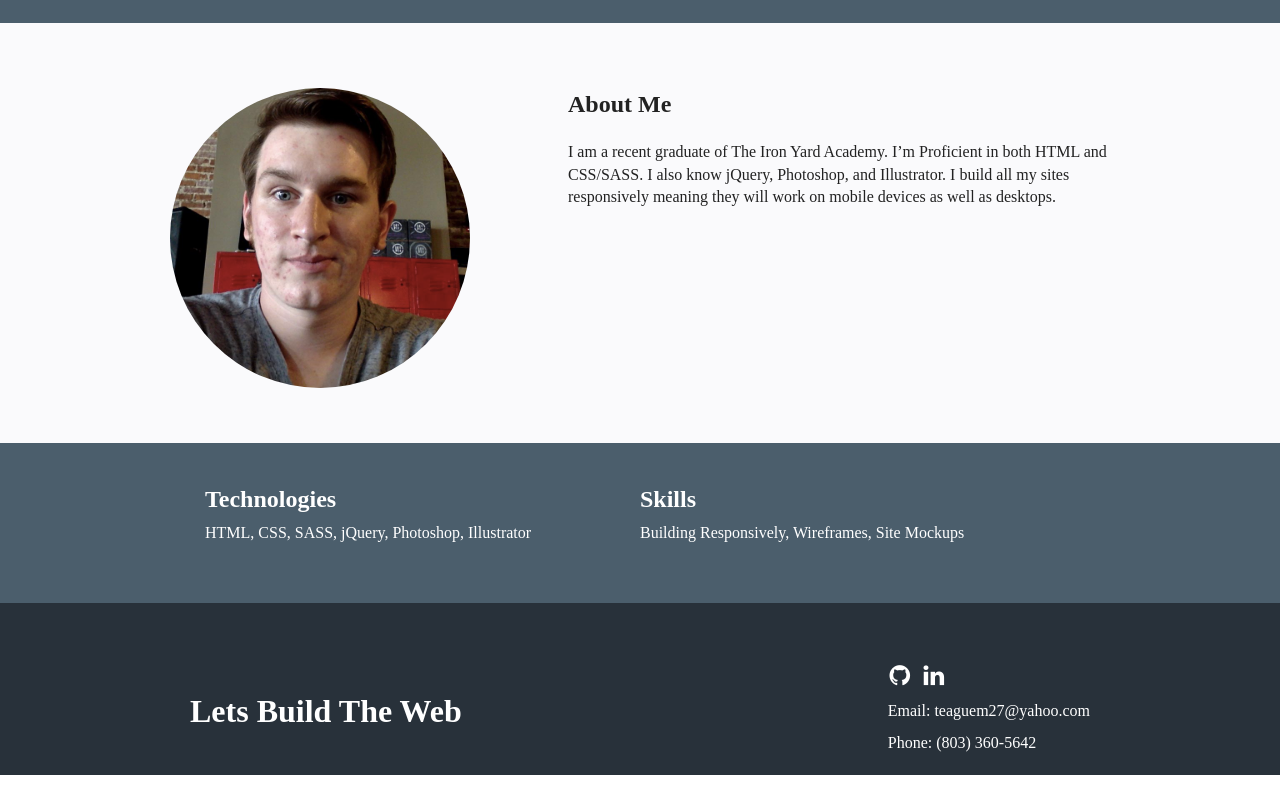
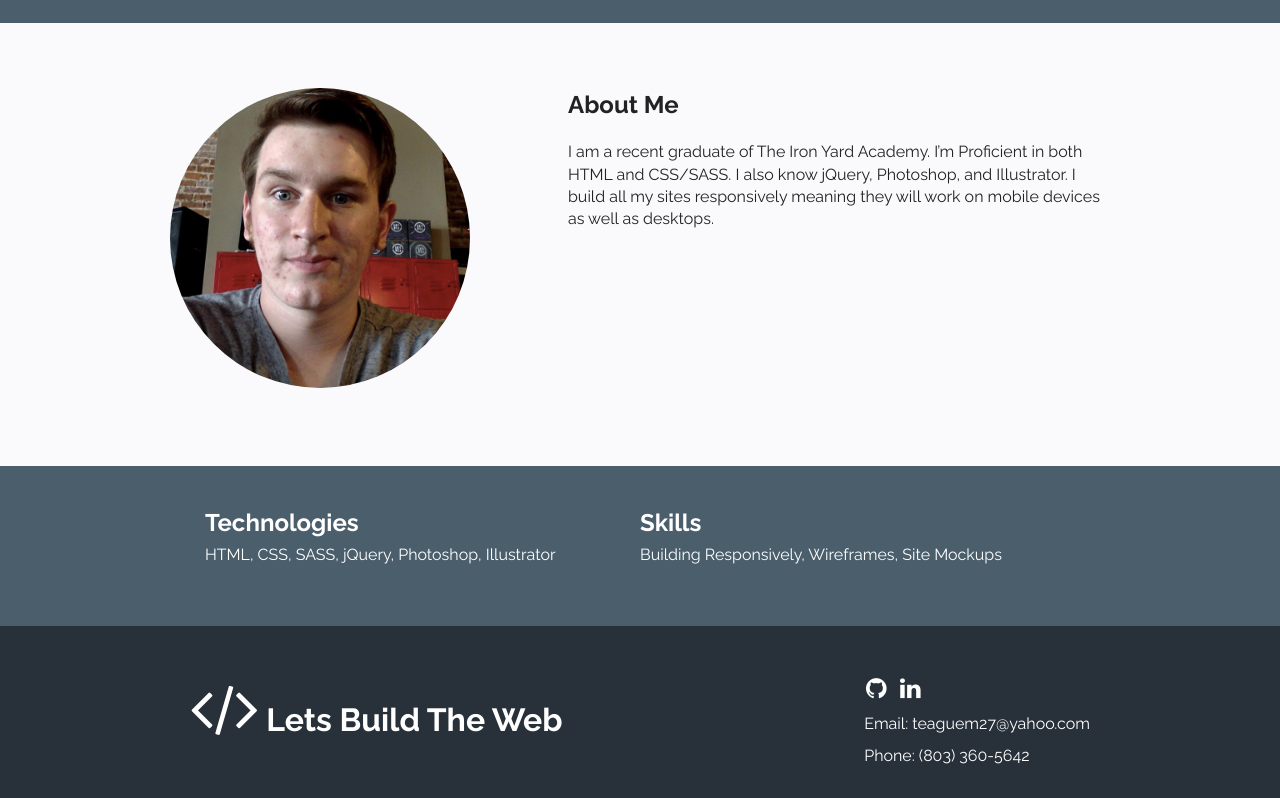
Before and after one commit to FedoraMan/FedoraMan, a plain HTML site: page index.html in a window 1280 px wide. Shown: the part 608-1406 px from the top of the page. Before the commit the page ends 1383 px from the top, so only its background shows below. Drawn offline with nearby package versions, Linux system fonts and the light colour scheme; a web font is replaced by a local one.

Commit message:
Fixed some padding issues and changed

```diff
--- a/index.html
+++ b/index.html
@@ -125,7 +125,7 @@
 
             <div class="contain">
 
-                <h2>Lets Build The Web</h2>
+                <h2><i class="fa fa-code fa-2x"></i> Lets Build The Web</h2>
 
                 <div class="contactMe">
 
--- a/scss/_body.scss
+++ b/scss/_body.scss
@@ -22,10 +22,10 @@ ul {
 			transition: 0.2s ease-out;
 
 			&:hover {
-				-webkit-transform:scale(1.2);
-				-moz-transform:scale(1.2);
-				-o-transform:scale(1.2);
-				transform:scale(1.2);
+				-webkit-transform:scale(1.1);
+				-moz-transform:scale(1.1);
+				-o-transform:scale(1.1);
+				transform:scale(1.1);
 				-webkit-box-shadow:0px 0px 30px #333;
 				-moz-box-shadow:0px 0px 30px #333;
 				-o-box-shadow:0px 0px 30px #333;
@@ -42,6 +42,27 @@ ul {
 	}
 }
 
+.recentWork {
+
+	@include breakpoint($medium){
+			-webkit-transition: 0.2s ease-out;
+			-moz-transition: 0.2s ease-out;
+			-o-transition: 0.2s ease-out;
+			transition: 0.2s ease-out;
+
+			&:hover {
+				-webkit-transform:scale(1.2);
+				-moz-transform:scale(1.2);
+				-o-transform:scale(1.2);
+				transform:scale(1.2);
+				-webkit-box-shadow:0px 0px 30px #333;
+				-moz-box-shadow:0px 0px 30px #333;
+				-o-box-shadow:0px 0px 30px #333;
+				box-shadow:0px 0px 30px #333;
+			}
+		}
+
+}
 
 
 main {
@@ -159,13 +180,19 @@ main {
 	background-color: $footer;
 	text-align: center;
 	padding-bottom: 10px;
+	padding-top: 20px;
 
 	@include breakpoint($medium) {
 		padding-bottom: 315px;
+		padding-top: 30px;
 	}
 
 	h1 {
 		margin-top: 0;
+
+		@include breakpoint($medium){
+			display: none;
+		}
 	}
 
 	.contImg {
@@ -192,6 +219,25 @@ main {
 
 		a {
 			color: #fff;
+
+			@include breakpoint($medium){
+			-webkit-transform: color 0.2s ease-out;
+  			-moz-transition: color 0.2s ease-out;
+  			-o-transition: color 0.2s ease-out;
+  			transition: color 0.2s ease-out;
+
+			&:hover {
+				color: #89A7C6;
+			}
+		}
+	}
+
+		h1 {
+			display: none;
+
+			@include breakpoint($medium){
+				display: block;
+			}
 		}
 	}
 }
@@ -227,10 +273,10 @@ main {
   			transition: 0.2s ease-out;
 
 			&:hover {
-				-webkit-transform:scale(1.4);
-				-moz-transform:scale(1.4);
-				-o-transform:scale(1.4);
-				transform:scale(1.4);
+				-webkit-transform:scale(1.2);
+				-moz-transform:scale(1.2);
+				-o-transform:scale(1.2);
+				transform:scale(1.2);
 
 
 			}
--- a/scss/_footer.scss
+++ b/scss/_footer.scss
@@ -7,14 +7,15 @@ footer {
 	clear: both;
 
 	@include breakpoint($small){
-		padding-bottom: 162px;
+		padding-bottom: 172px;
+		padding-top: 0;
 	}
 
 	h2 {
 		margin-top: 0;
 
 		@include breakpoint($small){
-			margin-top: 76px;
+			margin-top: 50px;
 			margin-left: 40px;
 			float: left;
 			font-size: 2em;
--- a/scss/_general.scss
+++ b/scss/_general.scss
@@ -1,4 +1,4 @@
-@import url(http://fonts.googleapis.com/css?family=Duru+Sans);
+@import url(http://fonts.googleapis.com/css?family=Raleway:400,700);
 
 * {
   box-sizing: border-box;
@@ -8,7 +8,7 @@ html {
     color: #222;
     font-size: 1em;
     line-height: 1.4;
-    font-family: "Duru Sans";
+    font-family: "Raleway";
 }
 
 /* THE ALMIGHTY CLEARFIX */
```
Also changed, not shown: conquest.html (+3 -1 lines), grok.html (+3 -1 lines), onecola.html (+3 -1 lines), css/main.css, 1 other file.
